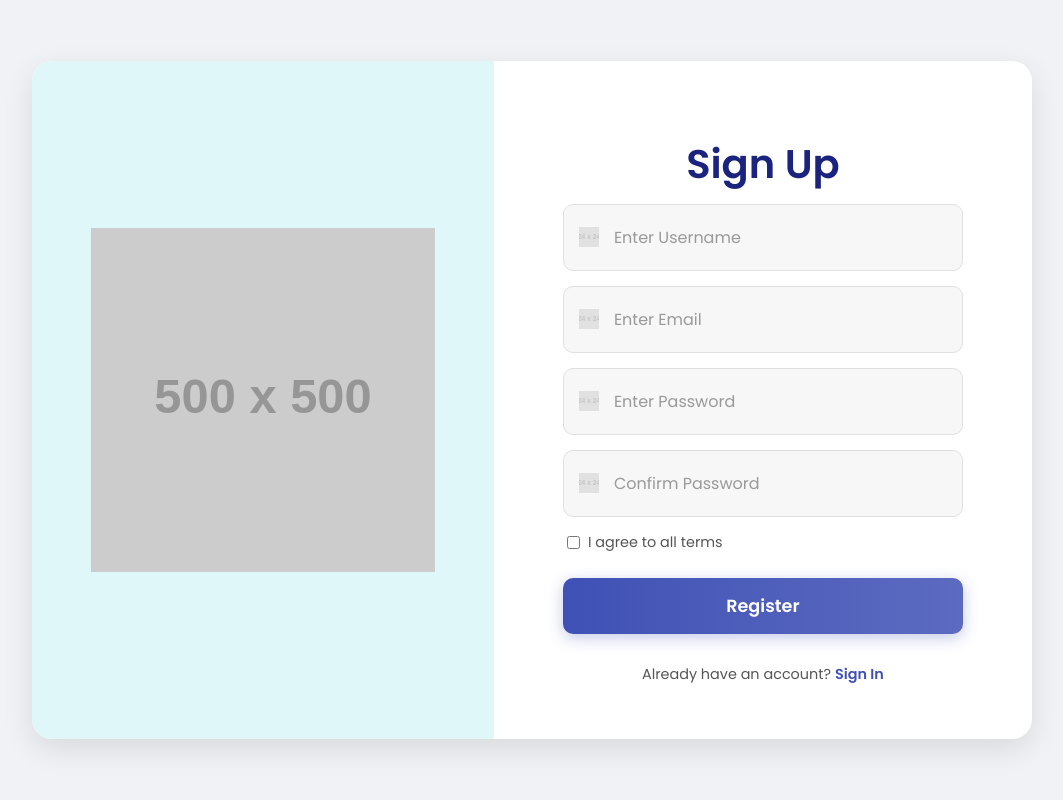
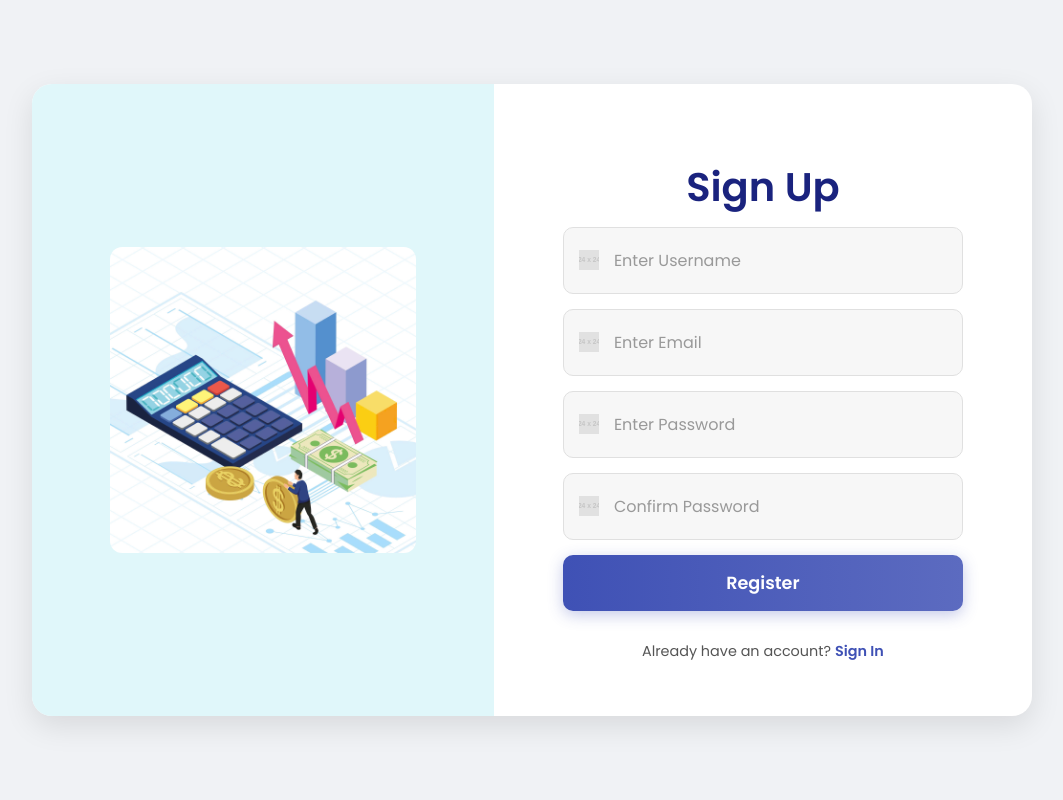
Before and after one commit to Nhianh1909/EMS, a PHP site: page /register.php in a window 1280 px wide. Shown: the whole page, without its empty margins (108-1171 px from the left). Run offline with PHP 8.4, Linux system fonts and the light colour scheme; grey boxes labelled with a size stand in for pictures from a placeholder-image service; some libraries are stand-ins or nearby versions.

Commit message:
fix register

```diff
--- a/dashboard.php
+++ b/dashboard.php
@@ -136,7 +136,7 @@ if ($total_sum > 0) {
                     <input type="text" placeholder="Tìm kiếm giao dịch...">
                 </div>
                 <button class="action-button"><i class='bx bx-bell'></i></button>
-                <button class="action-button primary-btn"><i class='bx bx-plus'></i> <span>Thêm giao dịch</span></button>
+
             </div>
         </header>
 
--- a/register.php
+++ b/register.php
@@ -20,8 +20,9 @@ error_reporting(E_ALL);
 <body>
     <div class="auth-container">
         <!-- Phần bên trái chứa ảnh minh họa -->
-        <div class="auth-left-panel">
-            <img src="https://placehold.co/500x500/E0F7FA/333333?text=Hinh+Minh+Hoa\n(signup-illustration.svg)" alt="Hình minh họa Đăng ký" class="auth-illustration">
+        <div class="auth-left-panel d-none d-md-flex col-md-6 justify-content-center align-items-center">
+            <img src="./assets/login_avatar.jpg" alt="Login Illustration" style="max-width:80%; max-height:400px; height:auto; width:auto; object-fit:contain; border-radius:12px;">
+
         </div>
 
         <!-- Phần bên phải chứa form đăng ký -->
@@ -57,25 +58,18 @@ error_reporting(E_ALL);
                     <!-- Nhóm nhập liệu cho Mật khẩu -->
                         <div class="form-group">
                             <img src="https://placehold.co/24x24/FFFFFF/999999?text=🔒" alt="Password Icon" class="form-icon">
-                        <input type="password" name="password" placeholder="Enter Password" required>
+                            <input type="password" id="password" name="password" placeholder="Enter Password" required>
                         </div>
 
                         <!-- Nhóm nhập liệu cho Xác nhận Mật khẩu -->
                         <div class="form-group">
                             <img src="https://placehold.co/24x24/FFFFFF/999999?text=🔒" alt="Confirm Password Icon" class="form-icon">
-                        <input type="password" name="confirm_password" placeholder="Confirm Password" required>
-                    </div>
-
-                    <!-- Tùy chọn Đồng ý điều khoản -->
-                    <div class="form-options">
-                        <div class="remember-me">
-                            <input type="checkbox" id="terms" name="terms" required>
-                            <label for="terms">I agree to all terms</label>
-                        </div>
+                            <input type="password" id="confirm_password" name="confirm_password" placeholder="Confirm Password" required>
                         </div>
 
                         <!-- Nút Đăng ký -->
                         <button type="submit" class="auth-button">Register</button>
+
                 </form>
 
                 <!-- Link chuyển sang trang Đăng nhập -->
@@ -87,3 +81,14 @@ error_reporting(E_ALL);
     </div>
 </body>
 </html>
+<script>
+document.querySelector(".register-form").addEventListener("submit", function(e) {
+    const password = document.getElementById("password").value;
+    const confirm  = document.getElementById("confirm_password").value;
+
+    if (password !== confirm) {
+        e.preventDefault(); // chặn gửi form
+        alert("❌ Password và Confirm Password không khớp!");
+    }
+});
+</script>
```
Also changed, not shown: register_check.php (+21 -16 lines), manage_goal.php (line endings or trailing spaces). Lines whose indentation alone changed are shown as unchanged.
